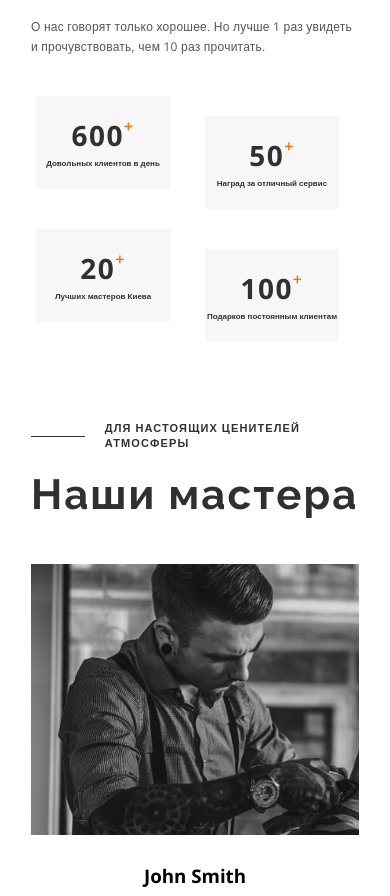
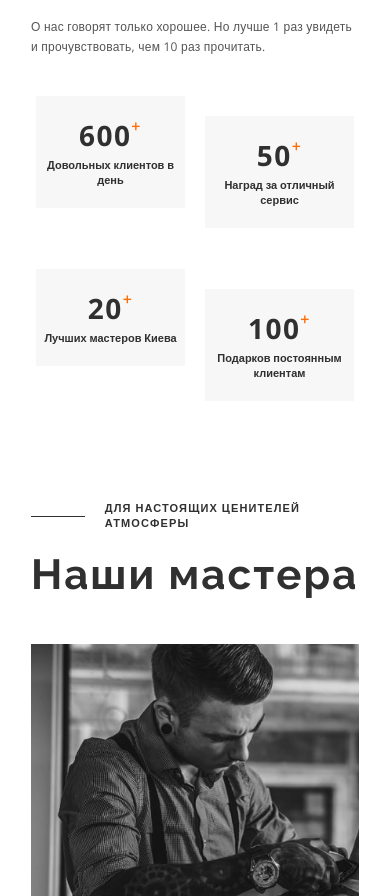
Before and after one commit to Kyrylo1122/barbershop2, a plain HTML site: page index.html in a window 390 px wide. Shown: the part 2118-3014 px from the top of the page. Drawn offline with nearby package versions, Linux system fonts and the light colour scheme.

Commit message:
add 4try

```diff
--- a/sass/components/_reason-set.scss
+++ b/sass/components/_reason-set.scss
@@ -13,6 +13,7 @@
   text-align: center;
   &__item {
     width: calc((100% / 2) - 30px);
+    min-height: 133px;
     margin: 15px;
     @media screen and (max-width: 479px) {
       margin: 10px;
@@ -40,9 +41,6 @@
     line-height: 1.36;
     text-align: center;
     color: var(--third-text-color);
-    @media screen and (max-width: 479px) {
-      font-size: 8px;
-    }
   }
   &__container {
     padding: 20px 0;
@@ -50,7 +48,7 @@
 
     @media screen and (max-width: 479px) {
       padding: 20px 0;
-      max-width: 134px;
+      width: 100%;
     }
 
     background-color: #f7f7f7;
--- a/sass/layout/_masters.scss
+++ b/sass/layout/_masters.scss
@@ -27,9 +27,4 @@
   &__item {
     margin: 32px;
   }
-  &__pre-title {
-    // @media screen and (max-width: 479px) {
-    //   font-size: 8px;
-    // }
-  }
 }
```
Also changed, not shown: css/main.css, css/main.min.css, 2 other files.
